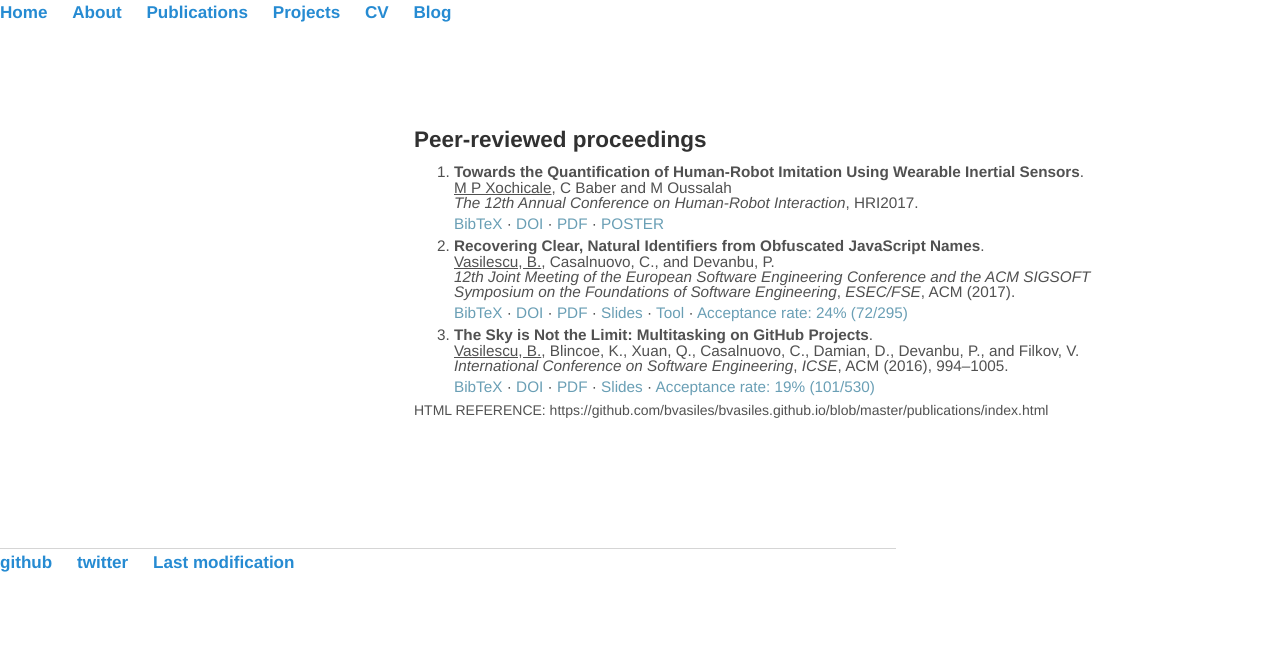
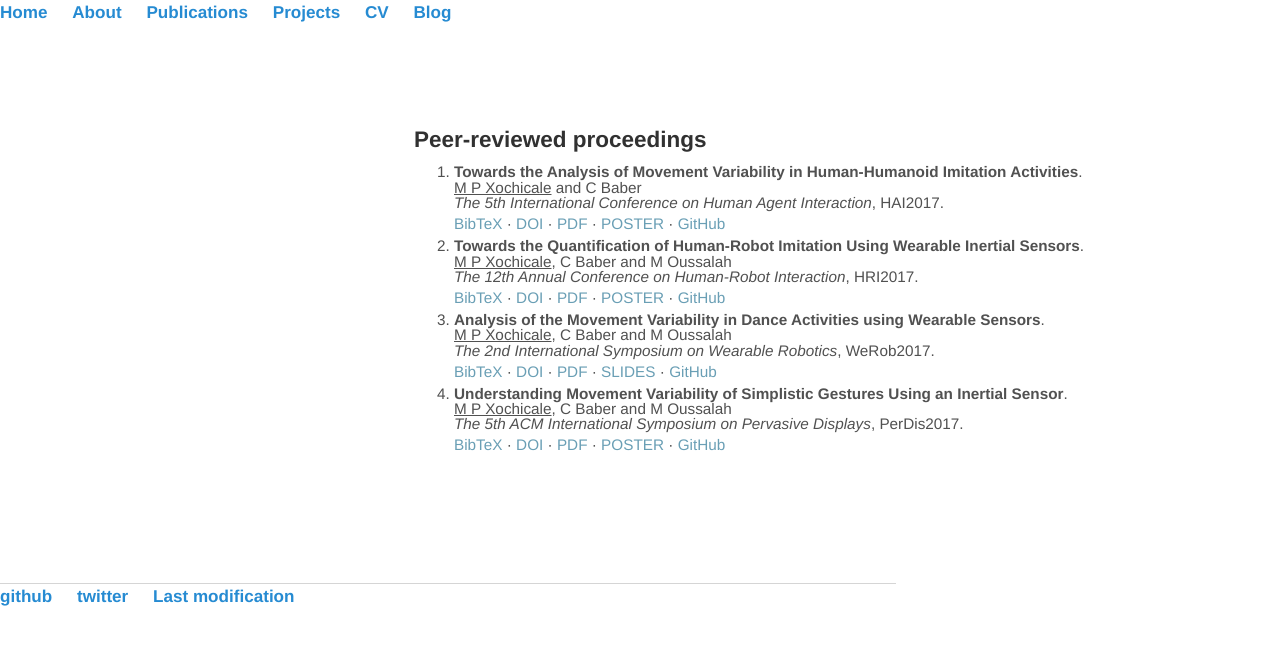
Before and after one commit to mxochicale/mxochicale.github.io, a Jekyll site: the page built from publications/index.html, in a window 1280 px wide. Shown: the top 645 px of the page. Built offline with Jekyll 4.4.1, drawn with Linux system fonts in a browser that asks for light colours; nearby versions of some CDN libraries.

Commit message:
publications

```diff
--- a/_layouts/publications.html
+++ b/_layouts/publications.html
@@ -178,7 +178,59 @@
 <ol class="bibliography">
 
 
-	<li><div class="refs-row">
+<!-- ############################################################################### -->
+<!-- ############################################################################### -->
+<!-- ############################################################################### -->
+<!-- ############################################################################### -->
+	<li>
+		<div class="refs-row">
+<div class="reference">
+<!-- <span id="swan17"><div class="csl-block"><b>Timezone and Time-of-Day Variance in GitHub Teams: An Empirical Method and Study</b>. </div><div class="csl-block">Devanbu, P., Kudigrama, P., Rubio-González, C., and Vasilescu, B. </div><div class="csl-block"><i>3rd International Workshop on Software Analytics</i>, <i>SWAN</i>, ACM (2017).</div></span> -->
+<span id="swan17"><div class="csl-block"><b>Towards the Analysis of Movement Variability in Human-Humanoid Imitation Activities</b>. </div>
+	<div class="csl-block"> <u class="ref">M P Xochicale</u> and C Baber</div><div class="csl-block"><i> The 5th International Conference on Human Agent Interaction</i>, HAI2017.</div></span>
+</div>
+  <span class="refs-link"><a href="javascript:void(0)" onclick="$('#bibtex-entry-swan17').slideToggle();">BibTeX</a></span>
+   &middot; <span class="refs-link"><a href="http://doi.acm.org/">DOI</a></span>
+   &middot; <span class="refs-link"><a href="https://www.researchgate.net/publication/">PDF</a></span>
+   &middot; <span class="refs-link"><a href="https://www.researchgate.net/publication/">POSTER</a></span>
+	 &middot; <span class="refs-link"><a href="https://github.com/mxochicale/hai2017">GitHub</a></span>
+	 <!-- &middot; <span class="refs-acceptance">Acceptance rate: 24% (72/295)</span> -->
+
+  <div class="bibtex noshow">
+    <pre class="bibtex-entry" id="bibtex-entry-swan17" style="display: none;">@inproceedings{mxochicale_hai2017,
+  author = {Xochicale, Miguel P. and Baber, Chris},
+  title = {Towards the Analysis of Movement Variability in Human-Humanoid Imitation Activities},
+	booktitle = {Proceedings of the Companion of the 2017 ACM/IEEE International Conference on Human Agent Interaction},
+	series = {HAI '17},
+	year = {2017},
+	location = {Bielefeld, Germany},
+	numpages = {2},
+	publisher = {ACM},
+	keywords = {Human-Robot Interaction; Human-Humanoid Imitation;Wearable Inertial Sensors; State Space Reconstruction; Nonlinear dynamics;Dynamics Invariants},
+	}
+</pre>
+  </div>
+</div>
+</li>
+
+<!-- address = {New York, NY, USA}, -->
+<!-- url = {http://doi.acm.org/10.1145/3029798.3038320}, -->
+<!-- doi = {10.1145/3029798.3038320}, -->
+<!-- acmid = {3038320}, -->
+<!-- pages = {327--328}, -->
+<!-- isbn = {978-1-4503-4885-0}, -->
+<!-- pdf = {/papers/swan17.pdf}, -->
+<!-- slides = {/slides/swan17talk.pdf}, -->
+
+
+
+<!-- ############################################################################### -->
+<!-- ############################################################################### -->
+<!-- ############################################################################### -->
+<!-- ############################################################################### -->
+
+	<li>
+		<div class="refs-row">
 <div class="reference">
 <!-- <span id="swan17"><div class="csl-block"><b>Timezone and Time-of-Day Variance in GitHub Teams: An Empirical Method and Study</b>. </div><div class="csl-block">Devanbu, P., Kudigrama, P., Rubio-González, C., and Vasilescu, B. </div><div class="csl-block"><i>3rd International Workshop on Software Analytics</i>, <i>SWAN</i>, ACM (2017).</div></span> -->
 <span id="swan17"><div class="csl-block"><b>Towards the Quantification of Human-Robot Imitation Using Wearable Inertial Sensors</b>. </div>
@@ -187,11 +239,12 @@
   <span class="refs-link"><a href="javascript:void(0)" onclick="$('#bibtex-entry-swan17').slideToggle();">BibTeX</a></span>
    &middot; <span class="refs-link"><a href="http://doi.acm.org/10.1145/3029798.3038320">DOI</a></span>
    &middot; <span class="refs-link"><a href="https://www.researchgate.net/publication/312233398_Towards_the_Quantification_of_Human-Robot_Imitation_Using_Wearable_Inertial_Sensors">PDF</a></span>
-   &middot; <span class="refs-link"><a href="https://github.com/mxochicale/publications/tree/master/2017/HRI/poster">POSTER</a></span>
+   &middot; <span class="refs-link"><a href="https://www.researchgate.net/">POSTER</a></span>
+	 &middot; <span class="refs-link"><a href="https://github.com/mxochicale/publications/tree/master/2017/HRI">GitHub</a></span>
 	 <!-- &middot; <span class="refs-acceptance">Acceptance rate: 24% (72/295)</span> -->
 
   <div class="bibtex noshow">
-    <pre class="bibtex-entry" id="bibtex-entry-swan17" style="display: none;">@inproceedings{mxochicale2017,
+    <pre class="bibtex-entry" id="bibtex-entry-swan17" style="display: none;">@inproceedings{mxochicale_hri2017,
   author = {Xochicale, Miguel P. and Baber, Chris and Oussalah, Mourad},
   title = {Towards the Quantification of Human-Robot Imitation Using Wearable Inertial Sensors},
 	booktitle = {Proceedings of the Companion of the 2017 ACM/IEEE International Conference on Human-Robot Interaction},
@@ -206,6 +259,52 @@
 	acmid = {3038320},
 	publisher = {ACM},
 	address = {New York, NY, USA},
+	keywords = {Human-robot Imitation; Movement Variability; Wearable Inertial Sensors;Non-linear Dynamics; State Space Reconstruction},
+	}
+</pre>
+  </div>
+</div>
+</li>
+
+<!-- pdf = {/papers/swan17.pdf}, -->
+<!-- slides = {/slides/swan17talk.pdf}, -->
+
+
+<!-- ############################################################################### -->
+<!-- ############################################################################### -->
+<!-- ############################################################################### -->
+<!-- ############################################################################### -->
+
+<li>
+		<div class="refs-row">
+<div class="reference">
+<!-- <span id="swan17"><div class="csl-block"><b>Timezone and Time-of-Day Variance in GitHub Teams: An Empirical Method and Study</b>. </div><div class="csl-block">Devanbu, P., Kudigrama, P., Rubio-González, C., and Vasilescu, B. </div><div class="csl-block"><i>3rd International Workshop on Software Analytics</i>, <i>SWAN</i>, ACM (2017).</div></span> -->
+<span id="swan17"><div class="csl-block"><b>Analysis of the Movement Variability in Dance Activities using Wearable Sensors</b>. </div>
+	<div class="csl-block"> <u class="ref">M P Xochicale</u>, C	Baber and M Oussalah </div><div class="csl-block"><i> The 2nd International Symposium on Wearable Robotics</i>, WeRob2017.</div></span>
+</div>
+  <span class="refs-link"><a href="javascript:void(0)" onclick="$('#bibtex-entry-swan17').slideToggle();">BibTeX</a></span>
+   &middot; <span class="refs-link"><a href="https://doi.org/10.1007/978-3-319-46532-6_25">DOI</a></span>
+   &middot; <span class="refs-link"><a href="https://www.researchgate.net/publication/309395526_Analysis_of_the_Movement_Variability_in_Dance_Activities_Using_Wearable_Sensors">PDF</a></span>
+   &middot; <span class="refs-link"><a href="https://www.researchgate.net/publication/">SLIDES</a></span>
+	 &middot; <span class="refs-link"><a href="https://github.com/mxochicale/publications/tree/master/2016/WeRob">GitHub</a></span>
+	 <!-- &middot; <span class="refs-acceptance">Acceptance rate: 24% (72/295)</span> -->
+
+  <div class="bibtex noshow">
+    <pre class="bibtex-entry" id="bibtex-entry-swan17" style="display: none;">@inproceedings{mxochicale_werob2017,
+  author = {Xochicale, Miguel P. and Baber, Chris and Oussalah, Mourad},
+	title="Analysis of the Movement Variability in Dance Activities Using Wearable Sensors",
+	bookTitle="Wearable Robotics: Challenges and Trends: Proceedings of the 2nd International Symposium on Wearable Robotics, WeRob2016, October 18-21, 2016, Segovia, Spain",
+	year="2017",
+	publisher="Springer International Publishing",
+	address="Cham",
+	pages="149--154",
+	series = {WeRob '17},
+	year = {2017},
+	location = {Segovia, Spain},
+	numpages = {2},
+	isbn="978-3-319-46532-6",
+	doi="10.1007/978-3-319-46532-6_25",
+	url="https://doi.org/10.1007/978-3-319-46532-6_25"
 	keywords = {human-robot imitation, movement variability, non-linear dynamics, state space reconstruction, wearable inertial sensors},
 	}
 </pre>
@@ -218,82 +317,52 @@
 
 
 
-<li>
-	<div class="refs-row">
-		<div class="reference">
-<!-- <span id="vasilescu2017jsnaughty"><div class="csl-block"><b>Recovering Clear, Natural Identifiers from Obfuscated JavaScript Names</b>. </div><div class="csl-block">Vasilescu, B., Casalnuovo, C., and Devanbu, P. </div><div class="csl-block"><i>12th Joint Meeting of the European Software Engineering Conference and the ACM SIGSOFT Symposium on the Foundations of Software Engineering</i>, <i>ESEC/FSE</i>, ACM (2017).</div></span> -->
-<span id="vasilescu2017jsnaughty"><div class="csl-block"><b>Recovering Clear, Natural Identifiers from Obfuscated JavaScript Names</b>. </div>
-	<div class="csl-block"><u class="ref">Vasilescu, B.</u>, Casalnuovo, C., and Devanbu, P. </div>
-	<div class="csl-block"><i>12th Joint Meeting of the European Software Engineering Conference and the ACM SIGSOFT Symposium on the Foundations of Software Engineering</i>, <i>ESEC/FSE</i>, ACM (2017).</div>
-</span>
-</div>
-  <span class="refs-link"><a href="javascript:void(0)" onclick="$('#bibtex-entry-vasilescu2017jsnaughty').slideToggle();">BibTeX</a></span>
-   &middot; <span class="refs-link"><a href="">DOI</a></span>
-   &middot; <span class="refs-link"><a href="/papers/fse17jsnaughty.pdf">PDF</a></span>
-   &middot; <span class="refs-link"><a href="/slides/fse17talk.pdf">Slides</a></span>
+<!-- ############################################################################### -->
+<!-- ############################################################################### -->
+<!-- ############################################################################### -->
+<!-- ############################################################################### -->
 
 
-   &middot; <span class="refs-link"><a href="http://www.jsnaughty.org">Tool</a></span>
-   &middot; <span class="refs-acceptance">Acceptance rate: 24% (72/295)</span>
+
+<li>
+		<div class="refs-row">
+<div class="reference">
+<!-- <span id="swan17"><div class="csl-block"><b>Timezone and Time-of-Day Variance in GitHub Teams: An Empirical Method and Study</b>. </div><div class="csl-block">Devanbu, P., Kudigrama, P., Rubio-González, C., and Vasilescu, B. </div><div class="csl-block"><i>3rd International Workshop on Software Analytics</i>, <i>SWAN</i>, ACM (2017).</div></span> -->
+<span id="swan17"><div class="csl-block"><b>Understanding Movement Variability of Simplistic Gestures Using an Inertial Sensor</b>. </div>
+	<div class="csl-block"> <u class="ref">M P Xochicale</u>, C	Baber and M Oussalah </div><div class="csl-block"><i> The 5th ACM International Symposium on Pervasive Displays</i>, PerDis2017.</div></span>
+</div>
+  <span class="refs-link"><a href="javascript:void(0)" onclick="$('#bibtex-entry-swan17').slideToggle();">BibTeX</a></span>
+   &middot; <span class="refs-link"><a href="https://doi.org/10.1145/2914920.2940337">DOI</a></span>
+   &middot; <span class="refs-link"><a href="https://www.researchgate.net/publication/303903442_Understanding_movement_variability_of_simplistic_gestures_using_an_inertial_sensor">PDF</a></span>
+   &middot; <span class="refs-link"><a href="https://www.researchgate.net/publication/">POSTER</a></span>
+	 &middot; <span class="refs-link"><a href="https://github.com/mxochicale/publications/tree/master/2016/PerDis">GitHub</a></span>
+	 <!-- &middot; <span class="refs-acceptance">Acceptance rate: 24% (72/295)</span> -->
 
   <div class="bibtex noshow">
-    <pre class="bibtex-entry" id="bibtex-entry-vasilescu2017jsnaughty" style="display: none;">@inproceedings{vasilescu2017jsnaughty,
-  author = {Vasilescu, Bogdan and Casalnuovo, Casey and Devanbu, Premkumar},
-  title = {Recovering Clear, Natural Identifiers from Obfuscated JavaScript Names},
-  booktitle = {12th Joint Meeting of the European Software Engineering Conference and the ACM SIGSOFT Symposium on the Foundations of Software Engineering},
-  year = {2017},
-  series = {ESEC/FSE},
-  abbrv = {ESEC/FSE 2017},
+    <pre class="bibtex-entry" id="bibtex-entry-swan17" style="display: none;">@inproceedings{mxochicale_perdis2017,
+  author = {Xochicale, Miguel P. and Baber, Chris and Oussalah, Mourad},
+	title = {Understanding Movement Variability of Simplistic Gestures Using an Inertial Sensor},
+  booktitle = {Proceedings of the 5th ACM International Symposium on Pervasive Displays},
+  series = {PerDis '16},
+  year = {2016},
+  isbn = {978-1-4503-4366-4},
+  location = {Oulu, Finland},
+  pages = {239--240},
+  numpages = {2},
+  url = {http://doi.acm.org/10.1145/2914920.2940337},
+  doi = {10.1145/2914920.2940337},
+  acmid = {2940337},
   publisher = {ACM},
-  pages = {},
-  doi = {},
-  pdf = {/papers/fse17jsnaughty.pdf},
-  slides = {/slides/fse17talk.pdf},
-  tool = {http://www.jsnaughty.org},
-  acceptance = {24% (72/295)},
-  pubcls = {1},
-  pubtype = {Conference papers (peer reviewed)}
-}
+  address = {New York, NY, USA},
+  keywords = {activity recognition, dimensionality reduction, phase space reconstruction, time-delay embedding},
+ }
 </pre>
   </div>
 </div>
 </li>
 
-
-<li><div class="refs-row">
-<div class="reference">
-<!-- <span id="vasilescu2016sky"><div class="csl-block"><b>The Sky is Not the Limit: Multitasking on GitHub Projects</b>. </div><div class="csl-block">Vasilescu, B., Blincoe, K., Xuan, Q., Casalnuovo, C., Damian, D., Devanbu, P., and Filkov, V. </div><div class="csl-block"><i>International Conference on Software Engineering</i>, <i>ICSE</i>, ACM (2016), 994–1005.</div></span> -->
-<span id="vasilescu2016sky"><div class="csl-block"><b>The Sky is Not the Limit: Multitasking on GitHub Projects</b>. </div><div class="csl-block"><u class="ref">Vasilescu, B.</u>, Blincoe, K., Xuan, Q., Casalnuovo, C., Damian, D., Devanbu, P., and Filkov, V. </div><div class="csl-block"><i>International Conference on Software Engineering</i>, <i>ICSE</i>, ACM (2016), 994–1005.</div></span>
-</div>
-  <span class="refs-link"><a href="javascript:void(0)" onclick="$('#bibtex-entry-vasilescu2016sky').slideToggle();">BibTeX</a></span>
-   &middot; <span class="refs-link"><a href="http://dx.doi.org/10.1145/2884781.2884875">DOI</a></span>
-   &middot; <span class="refs-link"><a href="/papers/icse16focus.pdf">PDF</a></span>
-   &middot; <span class="refs-link"><a href="/slides/icse16talk.pdf">Slides</a></span>
-
-
-
-   &middot; <span class="refs-acceptance">Acceptance rate: 19% (101/530)</span>
-
-  <div class="bibtex noshow">
-    <pre class="bibtex-entry" id="bibtex-entry-vasilescu2016sky" style="display: none;">@inproceedings{vasilescu2016sky,
-  author = {Vasilescu, Bogdan and Blincoe, Kelly and Xuan, Qi and Casalnuovo, Casey and Damian, Daniela and Devanbu, Premkumar and Filkov, Vladimir},
-  title = {The Sky is Not the Limit: Multitasking on {GitHub} Projects},
-  booktitle = {International Conference on Software Engineering},
-  series = {ICSE},
-  year = {2016},
-  publisher = {ACM},
-  pages = {994--1005},
-  doi = {http://dx.doi.org/10.1145/2884781.2884875},
-  pdf = {/papers/icse16focus.pdf},
-  slides = {/slides/icse16talk.pdf},
-  acceptance = {19% (101/530)},
-  pubcls = {1},
-  pubtype = {Conference papers (peer reviewed)}
-}
-</pre>
-  </div>
-</div>
-</li>
+<!-- pdf = {/papers/swan17.pdf}, -->
+<!-- slides = {/slides/swan17talk.pdf}, -->
 
 
 
@@ -301,8 +370,6 @@
 </ol>
 
 
-
-HTML REFERENCE: https://github.com/bvasiles/bvasiles.github.io/blob/master/publications/index.html
 
 
 </div>
--- a/publications/index.html
+++ b/publications/index.html
@@ -2,6 +2,10 @@
 layout: publications
 title:
 ---
+
+<!-- For examples on how to use the references for publications, visit:
+HTML REFERENCE: https://github.com/bvasiles/bvasiles.github.io/blob/master/publications/index.html
+or https://bvasiles.github.io/publications/ -->
 
 
 <!-- <p>
```
